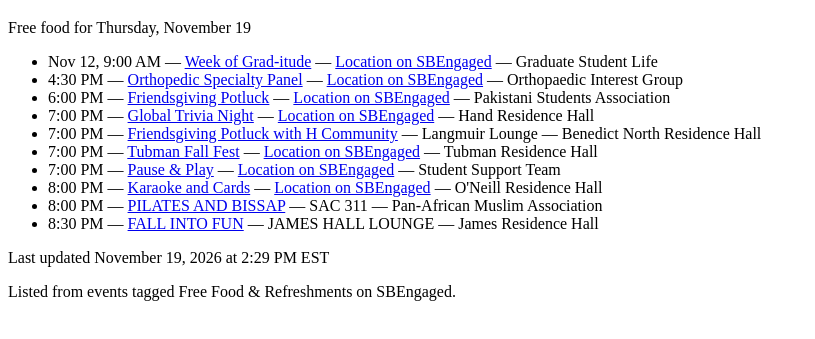
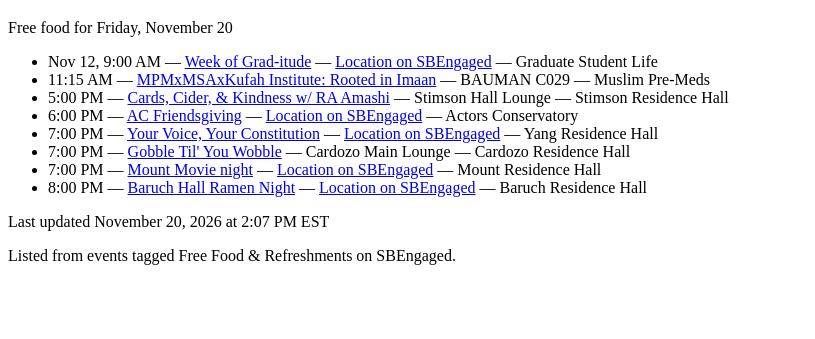
Before and after one commit to katy-ng/foodfinder, a plain HTML site: page index.html in a window 1280 px wide. Shown: the part 61-400 px from the top of the page, without its empty margins (0-815 px from the left). Drawn offline with Linux system fonts and the light colour scheme.

Commit message:
Update index.html

```diff
--- a/index.html
+++ b/index.html
@@ -8,24 +8,22 @@
 <body>
 <header>
 <h1>Food Finders</h1>
-<p>Free food for Thursday, November 19</p>
+<p>Free food for Friday, November 20</p>
 </header>
 <main>
 <ul>
 <li><time datetime="2026-11-12T14:00:00.000Z">Nov 12, 9:00 AM</time> — <a href="https://sbengaged.stonybrook.edu/rsvp?id=391305">Week of Grad-itude</a> — <a href="https://sbengaged.stonybrook.edu/rsvp?id=391305">Location on SBEngaged</a> — Graduate Student Life</li>
-<li><time datetime="2026-11-19T21:30:00.000Z">4:30 PM</time> — <a href="https://sbengaged.stonybrook.edu/rsvp?id=392502">Orthopedic Specialty Panel</a> — <a href="https://sbengaged.stonybrook.edu/rsvp?id=392502">Location on SBEngaged</a> — Orthopaedic Interest Group</li>
-<li><time datetime="2026-11-19T23:00:00.000Z">6:00 PM</time> — <a href="https://sbengaged.stonybrook.edu/rsvp?id=392094">Friendsgiving Potluck</a> — <a href="https://sbengaged.stonybrook.edu/rsvp?id=392094">Location on SBEngaged</a> — Pakistani Students Association</li>
-<li><time datetime="2026-11-20T00:00:00.000Z">7:00 PM</time> — <a href="https://sbengaged.stonybrook.edu/rsvp?id=391449">Global Trivia Night</a> — <a href="https://sbengaged.stonybrook.edu/rsvp?id=391449">Location on SBEngaged</a> — Hand Residence Hall</li>
-<li><time datetime="2026-11-20T00:00:00.000Z">7:00 PM</time> — <a href="https://sbengaged.stonybrook.edu/rsvp?id=391881">Friendsgiving Potluck with H Community</a> — Langmuir Lounge — Benedict North Residence Hall</li>
-<li><time datetime="2026-11-20T00:00:00.000Z">7:00 PM</time> — <a href="https://sbengaged.stonybrook.edu/rsvp?id=392245">Tubman Fall Fest</a> — <a href="https://sbengaged.stonybrook.edu/rsvp?id=392245">Location on SBEngaged</a> — Tubman Residence Hall</li>
-<li><time datetime="2026-11-20T00:00:00.000Z">7:00 PM</time> — <a href="https://sbengaged.stonybrook.edu/rsvp?id=392513">Pause &amp; Play</a> — <a href="https://sbengaged.stonybrook.edu/rsvp?id=392513">Location on SBEngaged</a> — Student Support Team</li>
-<li><time datetime="2026-11-20T01:00:00.000Z">8:00 PM</time> — <a href="https://sbengaged.stonybrook.edu/rsvp?id=391315">Karaoke and Cards</a> — <a href="https://sbengaged.stonybrook.edu/rsvp?id=391315">Location on SBEngaged</a> — O&#39;Neill Residence Hall</li>
-<li><time datetime="2026-11-20T01:00:00.000Z">8:00 PM</time> — <a href="https://sbengaged.stonybrook.edu/rsvp?id=391645">PILATES AND BISSAP</a> — SAC 311 — Pan-African Muslim Association</li>
-<li><time datetime="2026-11-20T01:30:00.000Z">8:30 PM</time> — <a href="https://sbengaged.stonybrook.edu/rsvp?id=391743">FALL INTO FUN</a> — JAMES HALL LOUNGE — James Residence Hall</li>
+<li><time datetime="2026-11-20T16:15:00.000Z">11:15 AM</time> — <a href="https://sbengaged.stonybrook.edu/rsvp?id=392193">MPMxMSAxKufah Institute: Rooted in Imaan</a> — BAUMAN C029 — Muslim Pre-Meds</li>
+<li><time datetime="2026-11-20T22:00:00.000Z">5:00 PM</time> — <a href="https://sbengaged.stonybrook.edu/rsvp?id=390349">Cards, Cider, &amp; Kindness w/ RA Amashi</a> — Stimson Hall Lounge — Stimson Residence Hall</li>
+<li><time datetime="2026-11-20T23:00:00.000Z">6:00 PM</time> — <a href="https://sbengaged.stonybrook.edu/rsvp?id=391630">AC Friendsgiving</a> — <a href="https://sbengaged.stonybrook.edu/rsvp?id=391630">Location on SBEngaged</a> — Actors Conservatory</li>
+<li><time datetime="2026-11-21T00:00:00.000Z">7:00 PM</time> — <a href="https://sbengaged.stonybrook.edu/rsvp?id=391118">Your Voice, Your Constitution</a> — <a href="https://sbengaged.stonybrook.edu/rsvp?id=391118">Location on SBEngaged</a> — Yang Residence Hall</li>
+<li><time datetime="2026-11-21T00:00:00.000Z">7:00 PM</time> — <a href="https://sbengaged.stonybrook.edu/rsvp?id=391599">Gobble Til&#39; You Wobble</a> — Cardozo Main Lounge — Cardozo Residence Hall</li>
+<li><time datetime="2026-11-21T00:00:00.000Z">7:00 PM</time> — <a href="https://sbengaged.stonybrook.edu/rsvp?id=392006">Mount Movie night</a> — <a href="https://sbengaged.stonybrook.edu/rsvp?id=392006">Location on SBEngaged</a> — Mount Residence Hall</li>
+<li><time datetime="2026-11-21T01:00:00.000Z">8:00 PM</time> — <a href="https://sbengaged.stonybrook.edu/rsvp?id=392104">Baruch Hall Ramen Night</a> — <a href="https://sbengaged.stonybrook.edu/rsvp?id=392104">Location on SBEngaged</a> — Baruch Residence Hall</li>
 </ul>
 </main>
 <footer>
-<p>Last updated <time datetime="2026-11-19T19:29:34.524Z">November 19, 2026 at 2:29 PM EST</time></p>
+<p>Last updated <time datetime="2026-11-20T19:07:38.881Z">November 20, 2026 at 2:07 PM EST</time></p>
 <p>Listed from events tagged Free Food &amp; Refreshments on SBEngaged.</p>
 </footer>
 </body>
```
